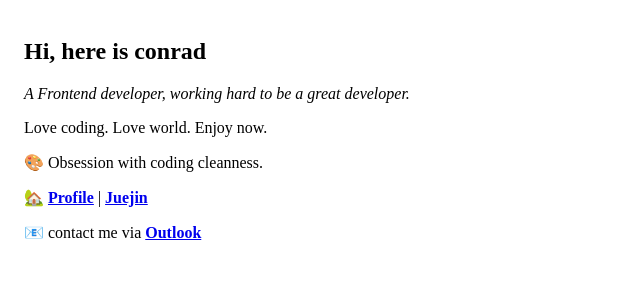
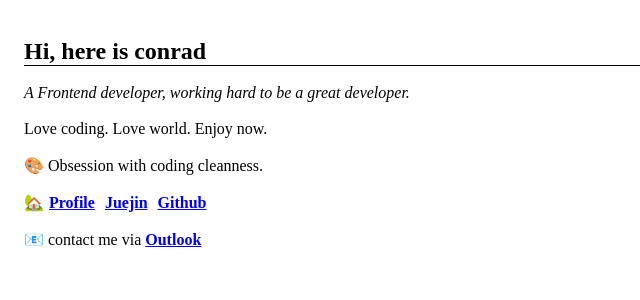
Before and after one commit to ConradZhangcong/homepage, a React (Vite) app: page / in a window 1280 px wide. Shown: the top 300 px of the page, without its empty margins (0-640 px from the left). Built offline with nearby package versions, Linux system fonts and the light colour scheme.

Commit message:
feat: change some styles

```diff
--- a/package.json
+++ b/package.json
@@ -16,8 +16,7 @@
   "dependencies": {
     "classnames": "^2.3.1",
     "react": "^18.1.0",
-    "react-dom": "^18.1.0",
-    "utopia-scripts": "^0.0.1"
+    "react-dom": "^18.1.0"
   },
   "devDependencies": {
     "@amatlash/vite-plugin-stylelint": "^1.2.0",
@@ -49,6 +48,7 @@
     "stylelint-config-standard-scss": "^3.0.0",
     "stylelint-prettier": "^2.0.0",
     "typescript": "^4.7.3",
+    "utopia-scripts": "^0.1.2",
     "vite": "^2.9.10",
     "vite-plugin-eslint": "^1.6.1"
   }
--- /dev/null
+++ b/src/pages/home/TargetList.tsx
@@ -0,0 +1,38 @@
+import classnames from "classnames";
+
+import styles from "./index.module.scss";
+
+const TargetList = () => {
+  const targetList = [
+    { id: "Profile", name: "Profile", url: "http://www.conradzc.com/" },
+    {
+      id: "Juejin",
+      name: "Juejin",
+      url: "https://juejin.cn/user/395479916507422/",
+    },
+    {
+      id: "Github",
+      name: "Github",
+      url: "https://github.com/ConradZhangcong/",
+    },
+  ];
+
+  return (
+    <div className={classnames(styles["target-container"], styles["line"])}>
+      🏡
+      {targetList.map((item) => (
+        <a
+          className={styles["target-icon"]}
+          key={item.id}
+          href={item.url}
+          rel="noreferrer"
+          target="_blank"
+        >
+          <strong>{item.name}</strong>
+        </a>
+      ))}
+    </div>
+  );
+};
+
+export default TargetList;
--- a/src/pages/home/index.module.scss
+++ b/src/pages/home/index.module.scss
@@ -1,7 +1,21 @@
 .container {
   padding: 10px 16px;
 
-  p {
-    margin-bottom: 12px;
+  .line {
+    margin-bottom: 18px;
+  }
+
+  h2 {
+    border-bottom: 1px solid #000;
   }
 }
+
+.target-container {
+  .target-icon {
+    margin: 0 5px;
+
+    &:visited {
+      color: #00f;
+    }
+  }
+}
--- a/src/pages/home/index.tsx
+++ b/src/pages/home/index.tsx
@@ -1,29 +1,18 @@
+import TargetList from "./TargetList";
+
 import styles from "./index.module.scss";
 
 const Home = () => {
   return (
     <div className={styles.container}>
-      <h2>Hi, here is conrad</h2>
-      <p>
+      <h2 className={styles["line"]}>Hi, here is conrad</h2>
+      <p className={styles["line"]}>
         <em>A Frontend developer, working hard to be a great developer.</em>
       </p>
-      <p>Love coding. Love world. Enjoy now.</p>
-      <p>🎨 Obsession with coding cleanness.</p>
-      <p>
-        🏡{" "}
-        <a href="http://www.conradzc.com/" rel="noreferrer" target="_blank">
-          <strong>Profile</strong>
-        </a>{" "}
-        |{" "}
-        <a
-          href="https://juejin.cn/user/395479916507422"
-          rel="noreferrer"
-          target="_blank"
-        >
-          <strong>Juejin</strong>
-        </a>
-      </p>
-      <p dir="auto">
+      <p className={styles["line"]}>Love coding. Love world. Enjoy now.</p>
+      <p className={styles["line"]}>🎨 Obsession with coding cleanness.</p>
+      <TargetList />
+      <p className={styles["line"]}>
         📧 contact me via{" "}
         <a href="mailto:heisenberg0519@outlook.com">
           <strong>Outlook</strong>
```
Also changed, not shown: 1 other file (tests, documents, lock files or other folders).
